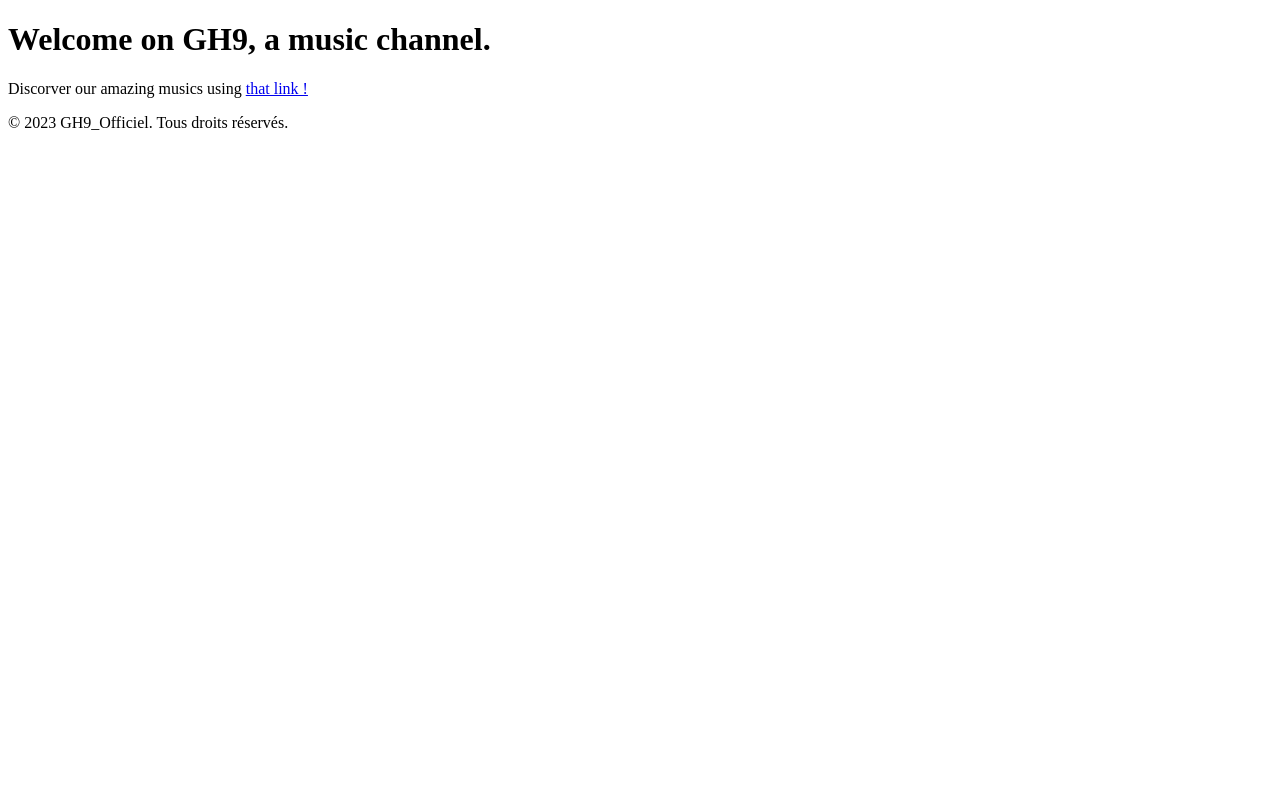
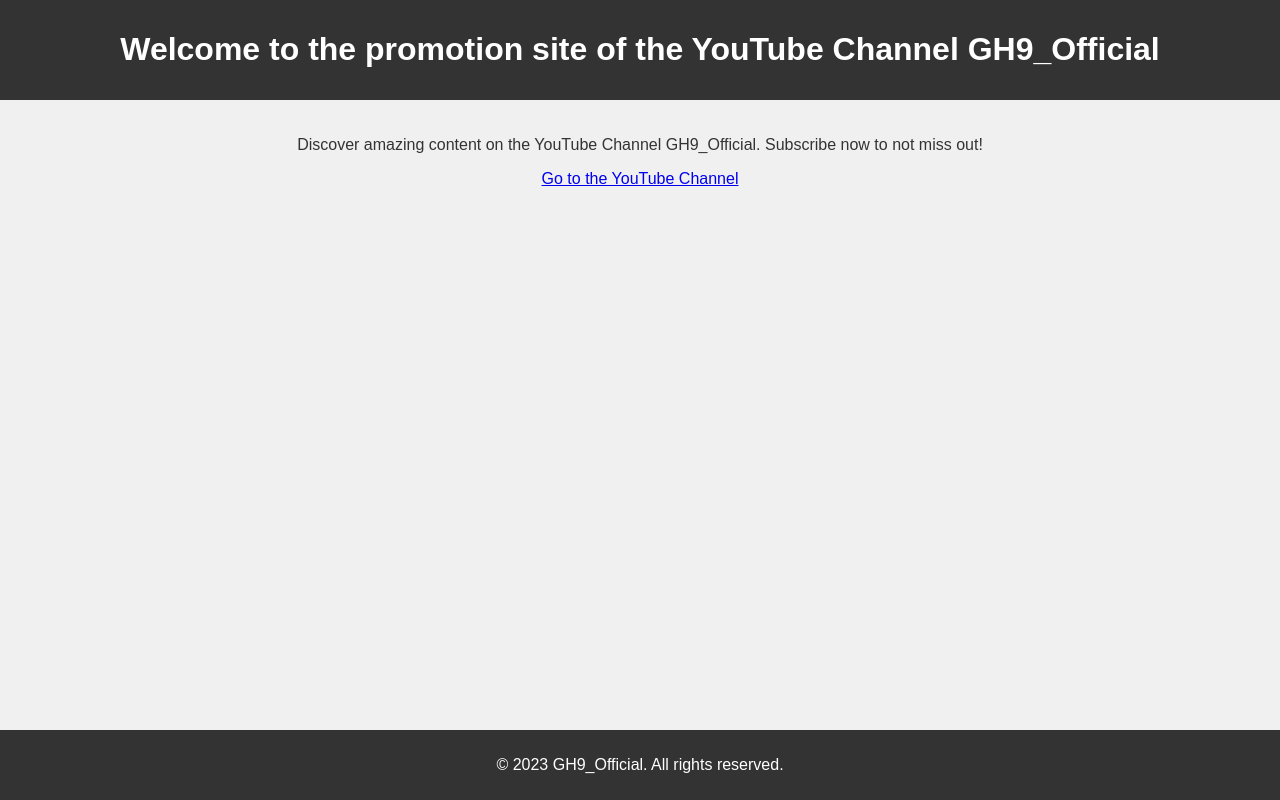
Before and after one commit to GH9youtube/GH9.github.io, a plain HTML site: page index.html in a window 1280 px wide. Drawn offline with Linux system fonts and the light colour scheme.

Commit message:
Update index.html

```diff
--- a/index.html
+++ b/index.html
@@ -1,21 +1,49 @@
 <!DOCTYPE html>
-<html*>
+<html lang="en">
 <head>
     <meta charset="UTF-8">
     <meta http-equiv="X-UA-Compatible" content="IE=edge">
     <meta name="viewport" content="width=device-width, initial-scale=1.0">
-    <title>GH9</title>
+    <title>Promote the YouTube Channel GH9</title>
+    <style>
+        body {
+            font-family: Arial, sans-serif;
+            background-color: #f0f0f0;
+            color: #333;
+            margin: 0;
+            padding: 0;
+        }
+        header {
+            background-color: #333;
+            color: #fff;
+            text-align: center;
+            padding: 10px 0;
+        }
+        main {
+            padding: 20px;
+            text-align: center;
+        }
+        footer {
+            background-color: #333;
+            color: #fff;
+            text-align: center;
+            padding: 10px 0;
+            position: fixed;
+            bottom: 0;
+            width: 100%;
+        }
+    </style>
 </head>
 <body>
     <header>
-        <h1>Welcome on GH9, a music channel.</h1>
+        <h1>Welcome to the promotion site of the YouTube Channel GH9_Official</h1>
     </header>
     <main>
-        <p>Discorver our amazing musics using
-        <a href="https://www.youtube.com/GH9_Officiel" target="_blank"> that link !</a></p>
+        <p>Discover amazing content on the YouTube Channel GH9_Official. Subscribe now to not miss out!</p>
+        <a href="https://www.youtube.com/GH9_Official" target="_blank">Go to the YouTube Channel</a>
     </main>
     <footer>
-        <p>&copy; 2023 GH9_Officiel. Tous droits réservés.</p>
+        <p>&copy; 2023 GH9_Official. All rights reserved.</p>
     </footer>
 </body>
 </html>
```
